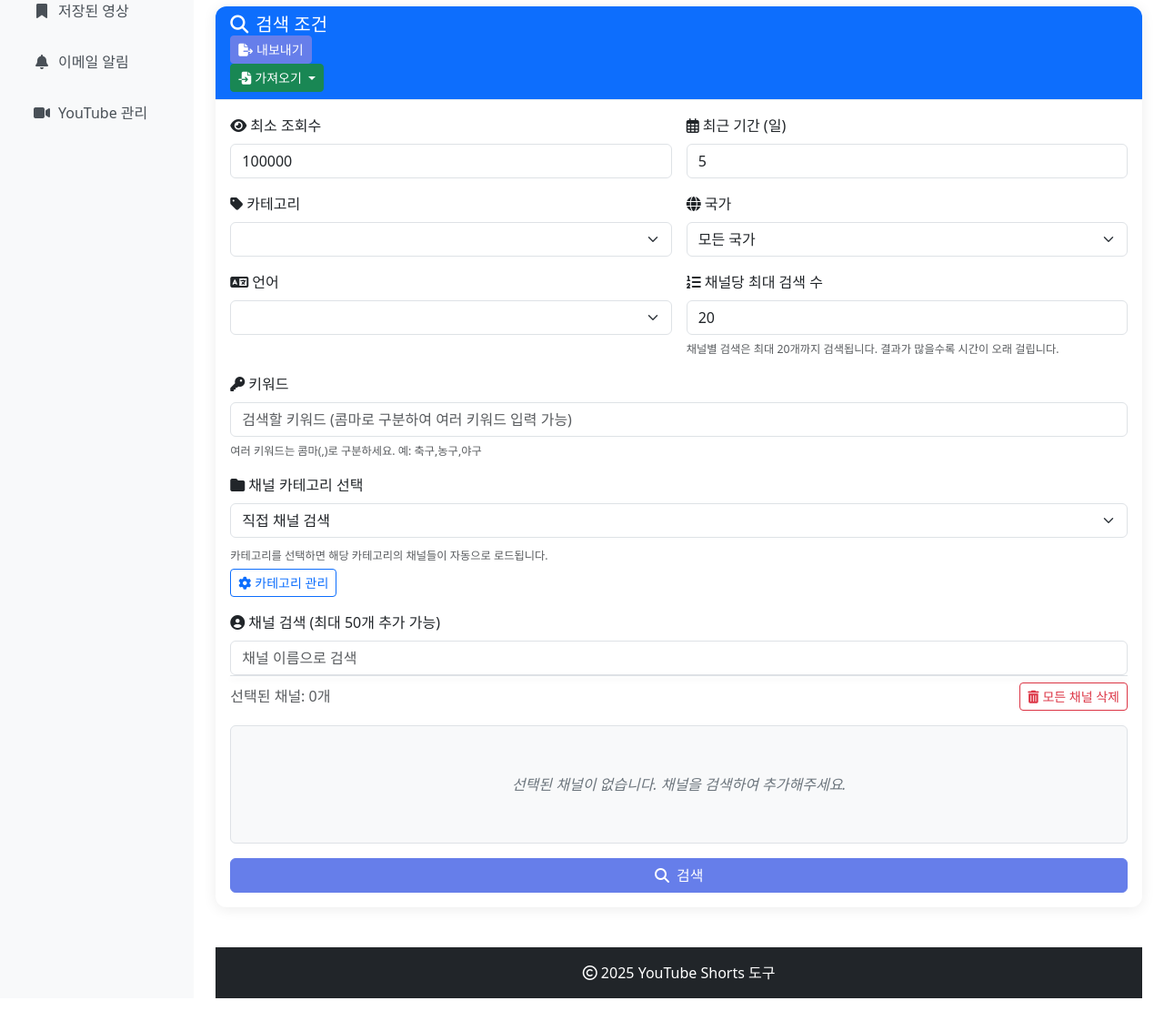
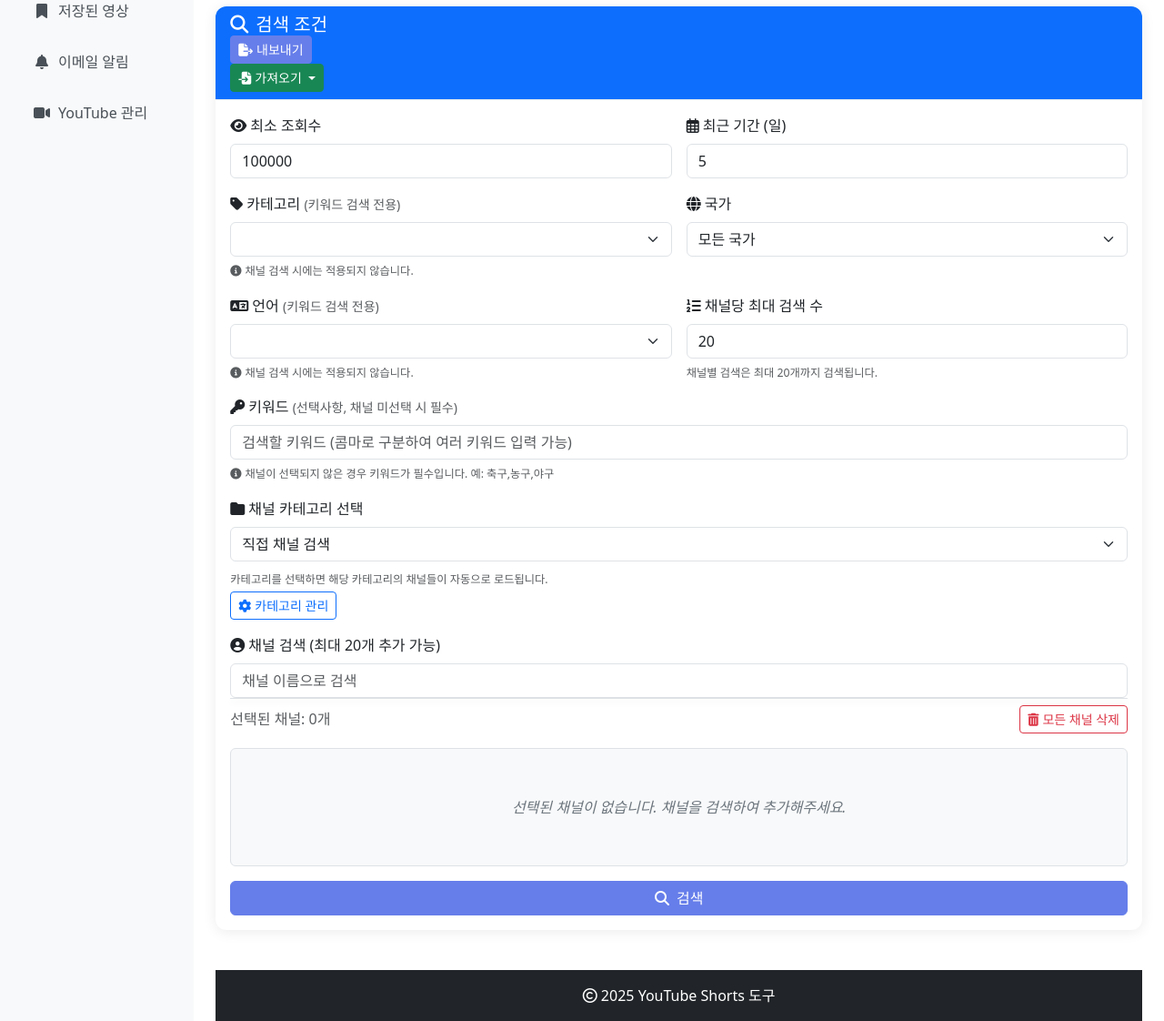
Before and after one commit to iops-leo/youtube-shorts-finder, a Flask app: template templates/index.html in a window 1280 px wide. Shown: the part 292-1414 px from the top of the page at 91% size. Before the commit the page ends 1389 px from the top, so only its background shows below. Run offline with Flask 3, Linux system fonts and the light colour scheme; the template is opened without the code that fills it, so the values that code supplies are empty; the visitor is signed in with stand-in values (Sample User, id 1); parts of the project's set-up code (start-up, migrations or seed data) failed here and were passed over; some libraries are stand-ins or nearby versions.

Commit message:
필터 수정

```diff
--- a/app.py
+++ b/app.py
@@ -710,11 +710,11 @@ def search():
     try:
         data = request.form
 
-        # 파라미터 파싱
+        # 파라미터 파싱 및 제한 적용
         params = {
-            'min_views': int(data.get('min_views', '100000')),
-            'days_ago': int(data.get('days_ago', 5)),
-            'max_results': int(data.get('max_results', 300)),
+            'min_views': max(100000, int(data.get('min_views', '100000'))),  # 최소 10만 조회수
+            'days_ago': min(5, max(1, int(data.get('days_ago', 5)))),  # 최대 5일, 최소 1일
+            'max_results': min(20, max(1, int(data.get('max_results', 20)))),  # 최대 20개
             'category_id': data.get('category_id') if data.get('category_id') != 'any' else None,
             'region_code': data.get('region_code'),
             'language': data.get('language') if data.get('language') != 'any' else None,
--- a/static/js/main.js
+++ b/static/js/main.js
@@ -119,6 +119,41 @@ function setupEventListeners() {
     searchForm.addEventListener('submit', function(e) {
         e.preventDefault();
 
+        // 제한사항 검증
+        const minViews = parseInt(document.getElementById('min_views').value) || 100000;
+        const daysAgo = parseInt(document.getElementById('days_ago').value) || 5;
+        const maxResults = parseInt(document.getElementById('max_results').value) || 20;
+
+        // 최소 조회수 제한 검증
+        if (minViews < 100000) {
+            alert('최소 조회수는 10만 회 이상이어야 합니다.');
+            document.getElementById('min_views').value = 100000;
+            return;
+        }
+
+        // 최근 기간 제한 검증
+        if (daysAgo < 1 || daysAgo > 5) {
+            alert('최근 기간은 1일에서 5일 사이여야 합니다.');
+            document.getElementById('days_ago').value = Math.min(5, Math.max(1, daysAgo));
+            return;
+        }
+
+        // 최대 검색 수 제한 검증
+        if (maxResults < 1 || maxResults > 20) {
+            alert('채널당 최대 검색 수는 1개에서 20개 사이여야 합니다.');
+            document.getElementById('max_results').value = Math.min(20, Math.max(1, maxResults));
+            return;
+        }
+
+        // 채널 및 키워드 검증 (둘 중 하나는 반드시 필요)
+        const keyword = document.getElementById('keyword').value.trim();
+        const hasChannels = selectedChannels.length > 0;
+
+        if (!hasChannels && !keyword) {
+            alert('채널을 선택하거나 키워드를 입력해주세요.');
+            return;
+        }
+
         // 초기화
         allResults = [];
         currentPage = 1;
@@ -175,9 +210,9 @@ function addChannel(channel) {
         return;
     }
 
-    // 채널 개수 제한 (최대 50개)
-    if (selectedChannels.length >= 50) {
-        alert('최대 50개까지만 채널을 추가할 수 있습니다.');
+    // 채널 개수 제한 (최대 20개)
+    if (selectedChannels.length >= 20) {
+        alert('최대 20개까지만 채널을 추가할 수 있습니다.');
         return;
     }
 
--- a/templates/index.html
+++ b/templates/index.html
@@ -177,23 +177,26 @@
                                                 <label for="min_views" class="form-label">
                                                     <i class="fas fa-eye me-1"></i>최소 조회수
                                                 </label>
-                                                <input type="number" class="form-control" id="min_views" name="min_views" value="100000" min="1000">
+                                                <input type="number" class="form-control" id="min_views" name="min_views" value="100000" min="100000">
                                             </div>
                                             <div class="col-md-6">
                                                 <label for="days_ago" class="form-label">
                                                     <i class="far fa-calendar-alt me-1"></i>최근 기간 (일)
                                                 </label>
-                                                <input type="number" class="form-control" id="days_ago" name="days_ago" value="5" min="1" max="30">
+                                                <input type="number" class="form-control" id="days_ago" name="days_ago" value="5" min="1" max="5">
                                             </div>
                                             <div class="col-md-6">
                                                 <label for="category_id" class="form-label">
-                                                    <i class="fas fa-tag me-1"></i>카테고리
+                                                    <i class="fas fa-tag me-1"></i>카테고리 <small class="text-muted">(키워드 검색 전용)</small>
                                                 </label>
                                                 <select class="form-select" id="category_id" name="category_id">
                                                     {% for category in categories %}
                                                     <option value="{{ category.id }}">{{ category.name }}</option>
                                                     {% endfor %}
                                                 </select>
+                                                <div class="form-text text-muted">
+                                                    <small><i class="fas fa-info-circle me-1"></i>채널 검색 시에는 적용되지 않습니다.</small>
+                                                </div>
                                             </div>
                                             <div class="col-md-6">
                                                 <label for="region_code" class="form-label">
@@ -208,30 +211,35 @@
                                             </div>
                                             <div class="col-md-6">
                                                 <label for="language" class="form-label">
-                                                    <i class="fas fa-language me-1"></i>언어
+                                                    <i class="fas fa-language me-1"></i>언어 <small class="text-muted">(키워드 검색 전용)</small>
                                                 </label>
                                                 <select class="form-select" id="language" name="language">
                                                     {% for lang in languages %}
                                                     <option value="{{ lang.code }}" {% if lang.code == selected_language %}selected{% endif %}>{{ lang.name }}</option>
                                                     {% endfor %}
                                                 </select>
+                                                <div class="form-text text-muted">
+                                                    <small><i class="fas fa-info-circle me-1"></i>채널 검색 시에는 적용되지 않습니다.</small>
+                                                </div>
                                             </div>
                                             <div class="col-md-6">
                                                 <label for="max_results" class="form-label">
                                                     <i class="fas fa-list-ol me-1"></i>채널당 최대 검색 수
                                                 </label>
-                                                <input type="number" class="form-control" id="max_results" name="max_results" value="20" min="1" max="500">
+                                                <input type="number" class="form-control" id="max_results" name="max_results" value="20" min="1" max="20">
                                                 <div class="form-text text-muted">
-                                                    <small>채널별 검색은 최대 20개까지 검색됩니다. 결과가 많을수록 시간이 오래 걸립니다.</small>
+                                                    <small>채널별 검색은 최대 20개까지 검색됩니다.</small>
                                                 </div>
                                             </div>
                                             <div class="col-md-12">
                                                 <label for="keyword" class="form-label">
-                                                    <i class="fas fa-key me-1"></i>키워드
+                                                    <i class="fas fa-key me-1"></i>키워드 <small class="text-muted">(선택사항, 채널 미선택 시 필수)</small>
                                                 </label>
                                                 <input type="text" class="form-control" id="keyword" name="keyword" placeholder="검색할 키워드 (콤마로 구분하여 여러 키워드 입력 가능)">
                                                 <div class="form-text text-muted">
-                                                    <small>여러 키워드는 콤마(,)로 구분하세요. 예: 축구,농구,야구</small>
+                                                    <small>
+                                                        <i class="fas fa-info-circle me-1"></i>채널이 선택되지 않은 경우 키워드가 필수입니다. 예: 축구,농구,야구
+                                                    </small>
                                                 </div>
                                             </div>
 
@@ -249,7 +257,7 @@
                                             <!-- 채널 검색 영역 -->
                                             <div class="col-md-12">
                                                 <label for="channel_search" class="form-label">
-                                                    <i class="fas fa-user-circle me-1"></i>채널 검색 (최대 50개 추가 가능)
+                                                    <i class="fas fa-user-circle me-1"></i>채널 검색 (최대 20개 추가 가능)
                                                 </label>
                                                 <div class="position-relative">
                                                     <input type="text" class="form-control" id="channel_search" placeholder="채널 이름으로 검색" autocomplete="off">
```
Also changed, not shown: common_utils/search.py (+22 -7 lines).
